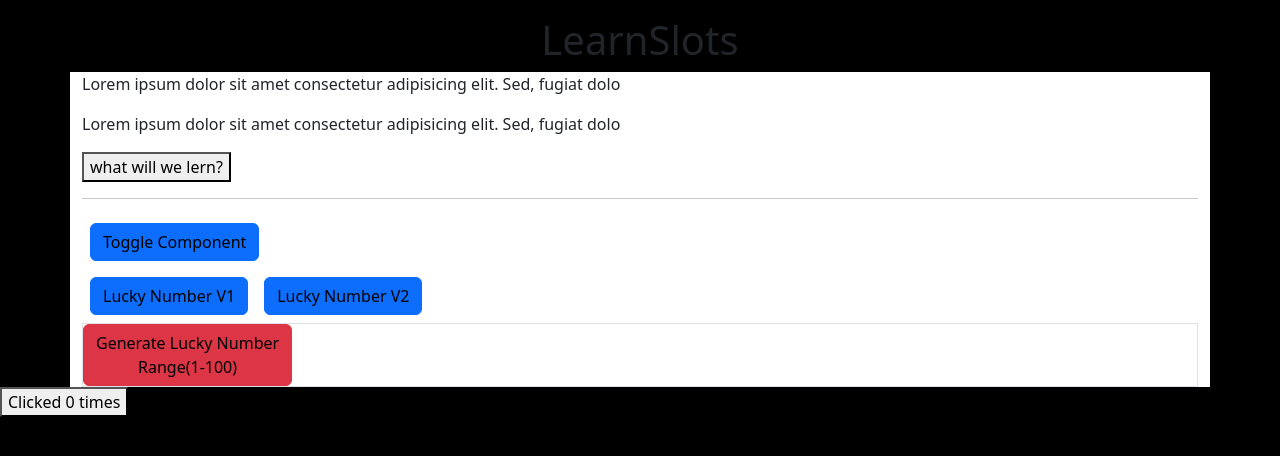
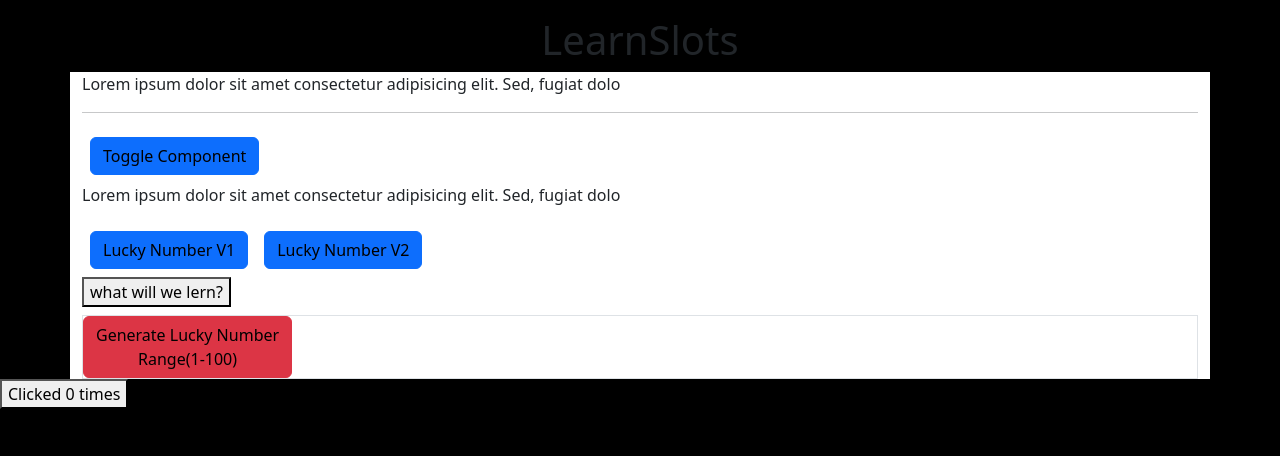
Before and after one commit to raaakib0/patient-admission-frontend, a Vue app: page / in a window 1280 px wide. Shown: the top 456 px of the page. Built offline with nearby package versions, Linux system fonts and the light colour scheme.

Commit message:
scoped styles

```diff
--- a/src/App.vue
+++ b/src/App.vue
@@ -1,21 +1,33 @@
 <template>
-<LuckyNumberPareantComponent>
+  <LuckyNumberPareantComponent>
+    <template v-slot:default>
+      <p class="P-2">
+        Lorem ipsum dolor sit amet consectetur adipisicing elit. Sed, fugiat
+        dolo
+      </p>
+      <hr />
+    </template>
+    <template v-slot:moreInfo>
+      <p>
+        Lorem ipsum dolor sit amet consectetur adipisicing elit. Sed, fugiat
+        dolo
+      </p>
+    </template>
 
-<p class="P-2">Lorem ipsum dolor sit amet consectetur adipisicing elit. Sed, fugiat dolo</p>
-<p>Lorem ipsum dolor sit amet consectetur adipisicing elit. Sed, fugiat dolo</p>
-<button @click="showMessage">what will we lern?</button>
-<hr/>
-</LuckyNumberPareantComponent>
+    <template v-slot:learnSlot>
+      <button @click="showMessage">what will we lern?</button>
+      <h4 class="text-success">{{ message }}</h4>
+    </template>
+  </LuckyNumberPareantComponent>
 </template>
 
 <script setup>
-import { ref } from 'vue';
-import LuckyNumberPareantComponent from './Components/LuckyNumberPareantComponent.vue';
+import { ref } from "vue";
+import LuckyNumberPareantComponent from "./Components/LuckyNumberPareantComponent.vue";
 
 const message = ref("");
 
-function showMessage(){
-  message.value= "how to use slots"
+function showMessage() {
+  message.value = "how to use slots";
 }
-
 </script>
--- a/src/Components/LuckyNumberPareantComponent.vue
+++ b/src/Components/LuckyNumberPareantComponent.vue
@@ -12,6 +12,7 @@
         Toggle Component
       </button>
       <br />
+      <slot name="moreInfo"></slot>
       <button
         class="btn btn-primary text-black m-2"
         @click="newVersion = false"
@@ -22,7 +23,7 @@
         Lucky Number V2
       </button>
       <br />
-
+<slot name="learnSlot"></slot>
       <KeepAlive :include="['LuckyNumberV1','LuckyNumberV2']">
         <component :is="currentComponenet" class="border" />
       </KeepAlive>
```
